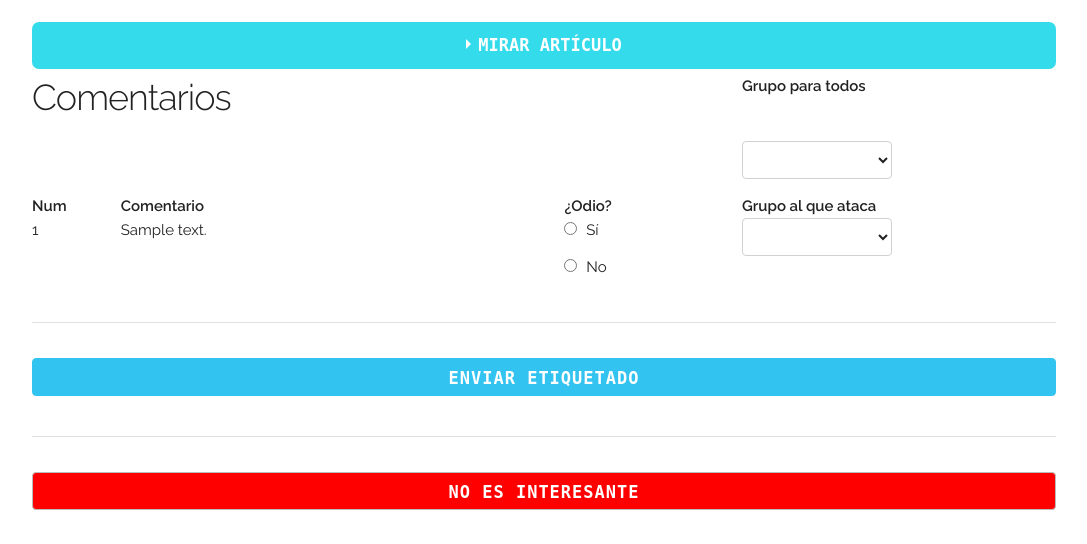
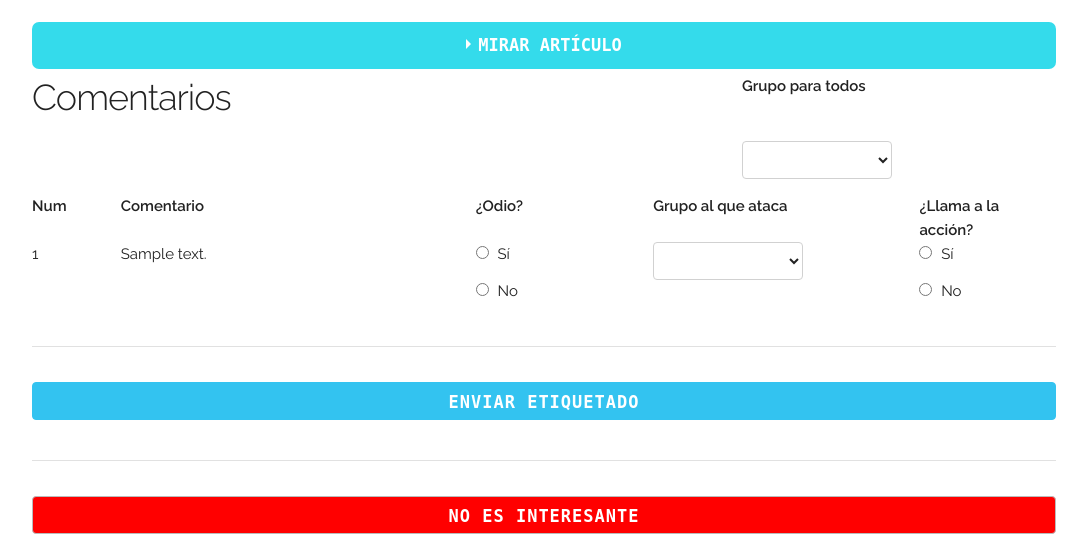
Before and after one commit to finiteautomata/news-labelling, a Django app: page /articles/1/ in a window 1280 px wide. Shown: the part 283-827 px from the top of the page, without its empty margins (96-1183 px from the left). Before the commit the page ends 793 px from the top, so only its background shows below. Run offline with Django 3.2, Linux system fonts and the light colour scheme; a user stored in the database is signed in; tables that the repository leaves empty hold one stand-in row (values such as "Sample post"); some libraries are stand-ins or nearby versions.

Commit message:
Make frontend submit the flag

```diff
--- a/frontend/templates/articles/show.html
+++ b/frontend/templates/articles/show.html
@@ -65,14 +65,18 @@
     <div class="one column">
       <b>Num</b>
     </div>
-    <div class="five columns">
+    <div class="four columns">
       <b>Comentario</b>
     </div>
     <div class="two columns">
       <b>¿Odio?</b>
     </div>
+    <div class="three columns">
+      <b>Grupo al que ataca</b>
+    </div>
+
     <div class="two columns">
-      <b>Grupo al que ataca</b>
+      <b>¿Llama a la acción?</b>
     </div>
   </div>
 
@@ -83,10 +87,11 @@
         <div class="one column">
             {{ forloop.counter }}
         </div>
-        <div class="five columns">
+        <div class="four columns">
           <p>{{comment.text}}</p>
         </div>
         <input type="hidden" name="comment" value="{{comment.id}}"/>
+        <!-- Odio  -->
         <div class="two columns">
           <label>
             <input name="is_hateful" type="radio" value="1"/>
@@ -97,14 +102,25 @@
             <span class="label-body" for="0"> No </span>
           </label>
         </div>
-        <div class="two columns">
+        <!-- Tipo  -->
+        <div class="three columns">
           <select name="type" class="type-select">
             {% for type in hate_speech_types %}
               <option value="{{type.0}}"> {{type.0}} </option>
             {% endfor %}
           </select>
         </div>
-
+        <!-- Llama a la acción  -->
+        <div class="two columns">
+          <label>
+            <input name="calls_for_action" type="radio" value="1"/>
+            <span class="label-body" for="1"> Sí </span>
+          </label>
+          <label>
+            <input name="calls_for_action" type="radio" value="0"/>
+            <span class="label-body" for="0"> No </span>
+          </label>
+        </div>
       </div>
     </form>
     <hr/>
@@ -188,10 +204,12 @@
       var formdata = new FormData(form);
       var comment_label = {
         comment: parseInt(formdata.get("comment")),
-        type: ""
+        type: "",
+        calls_for_action: null,
       };
       var is_hateful = formdata.get("is_hateful");
       var type = formdata.get("type");
+
       if (is_hateful != null) {
         comment_label.is_hateful = Boolean(parseInt(is_hateful));
       }
@@ -199,7 +217,14 @@
       /// Sólo pongo el type si es odioso
       if (comment_label.is_hateful) {
         comment_label.type = type;
+        var calls_for_action = formdata.get("calls_for_action");
+        if (calls_for_action != null) {
+          comment_label.calls_for_action = Boolean(parseInt(calls_for_action));
+        }
+      } else {
+        comment_label.calls_for_action = false;
       }
+
       data.comment_labels.push(comment_label);
     });
 
```
